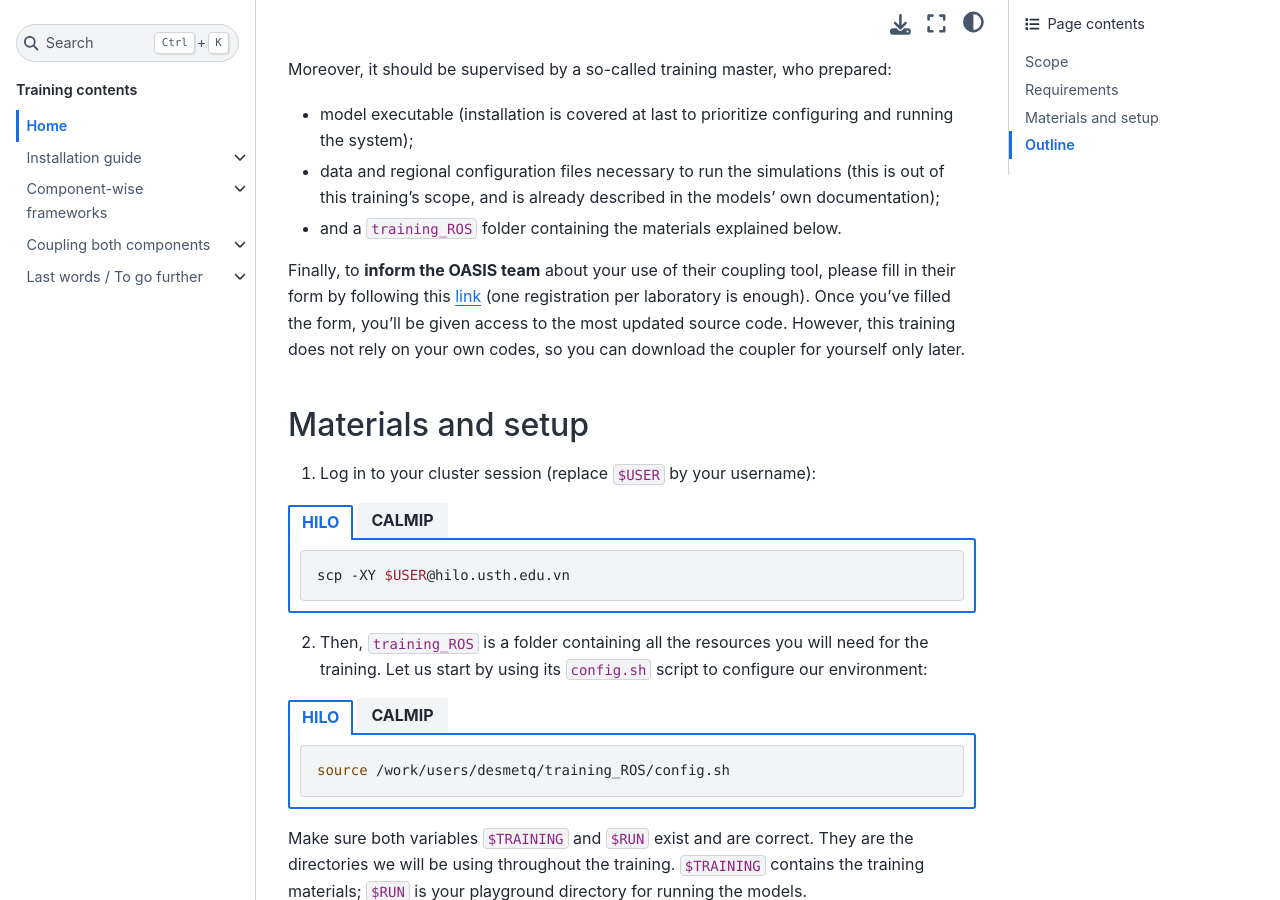
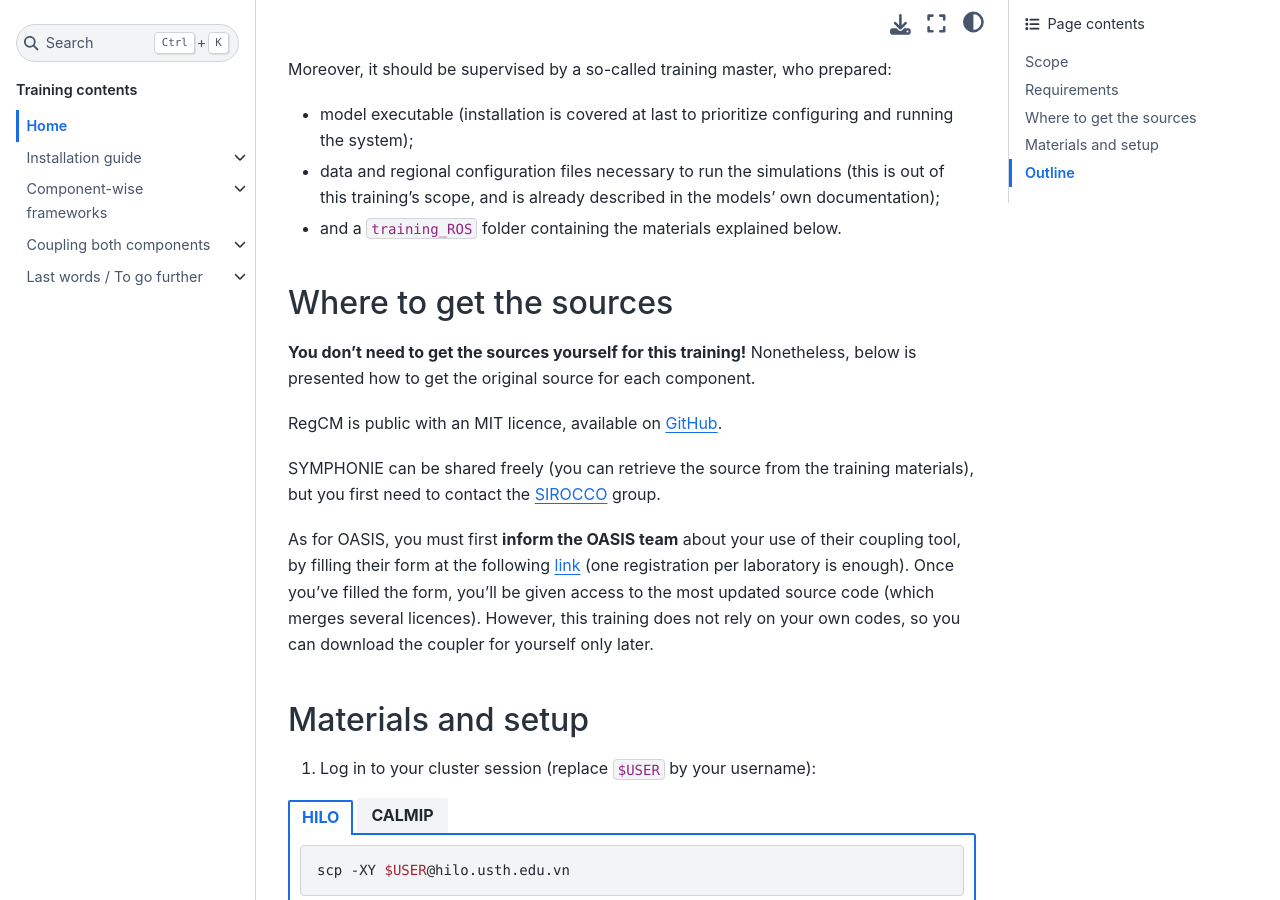
Before and after one commit to DesmetQuentin/training-ros, a Sphinx documentation site: the page built from source/index.rst, in a window 1280 px wide and 900 px high, scrolled down 1188 px. Built offline with Sphinx 7.4.7 and the Sphinx Book theme 1.1.4, drawn with Linux system fonts in a browser that asks for light colours.

Commit message:
content: Add source links

```diff
--- a/source/index.rst
+++ b/source/index.rst
@@ -53,11 +53,24 @@ Moreover, it should be supervised by a so-called training master, who prepared:
 * and a ``training_ROS`` folder containing the materials explained below.
 
 
-Finally, to **inform the OASIS team** about your use of their coupling tool, please fill
-in their form by following this `link <https://oasis.cerfacs.fr/en/download-oasis3-mct-sources/>`_
+Where to get the sources
+------------------------
+
+**You don't need to get the sources yourself for this training!**
+Nonetheless, below is presented how to get the original source for each component.
+
+RegCM is public with an MIT licence, available on `GitHub <https://github.com/ICTP/RegCM>`_.
+
+SYMPHONIE can be shared freely (you can retrieve the source from the training materials),
+but you first need to contact the `SIROCCO <https://sirocco.obs-mip.fr/register-for-download-access/>`_
+group.
+
+As for OASIS, you must first **inform the OASIS team** about your use of their coupling
+tool, by filling their form at the following `link <https://oasis.cerfacs.fr/en/download-oasis3-mct-sources/>`_
 (one registration per laboratory is enough). Once you've filled the form, you'll be
-given access to the most updated source code. However, this training does not rely
-on your own codes, so you can download the coupler for yourself only later.
+given access to the most updated source code (which merges several licences). However,
+this training does not rely on your own codes, so you can download the coupler for
+yourself only later.
 
 
 Materials and setup
```
